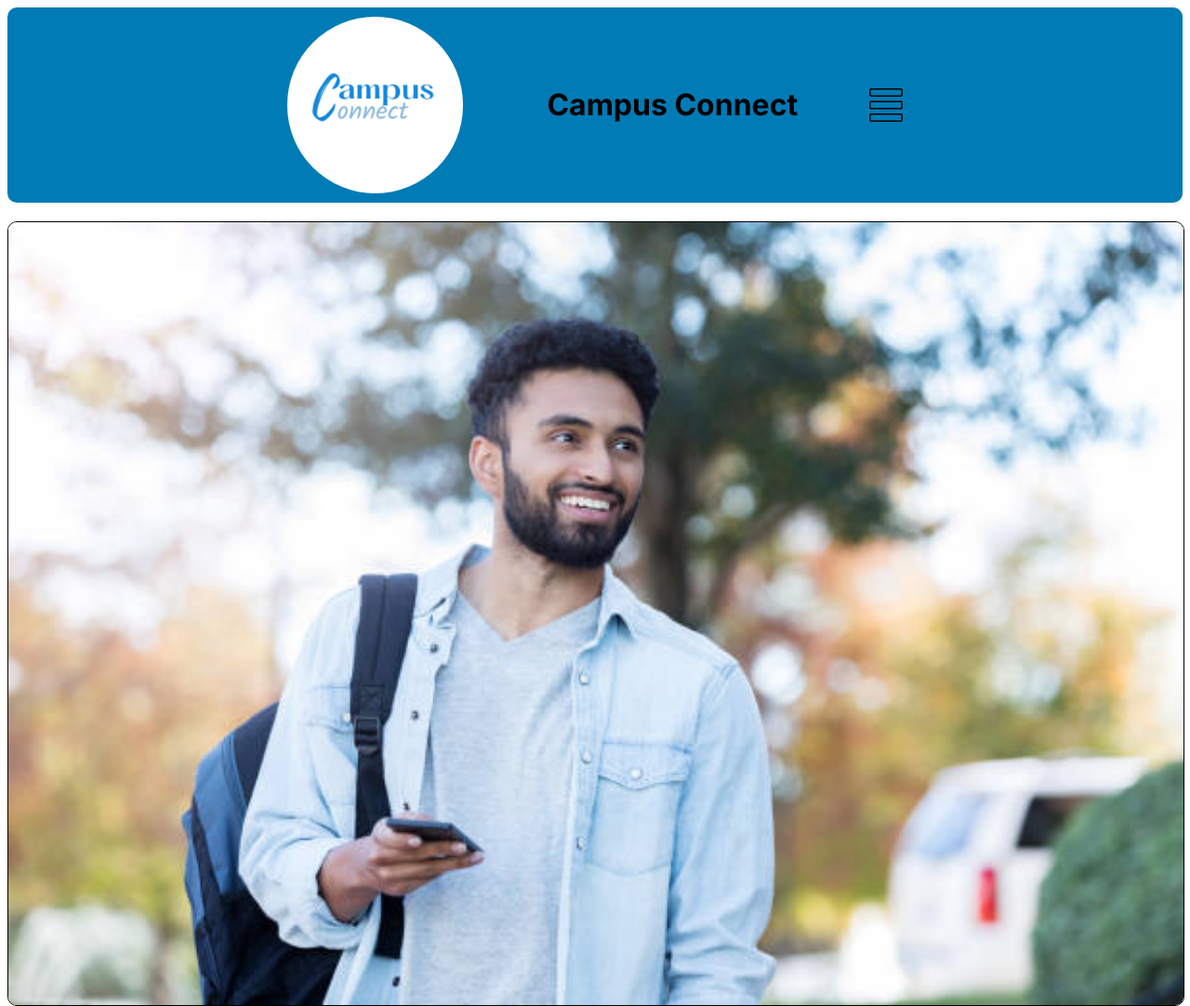
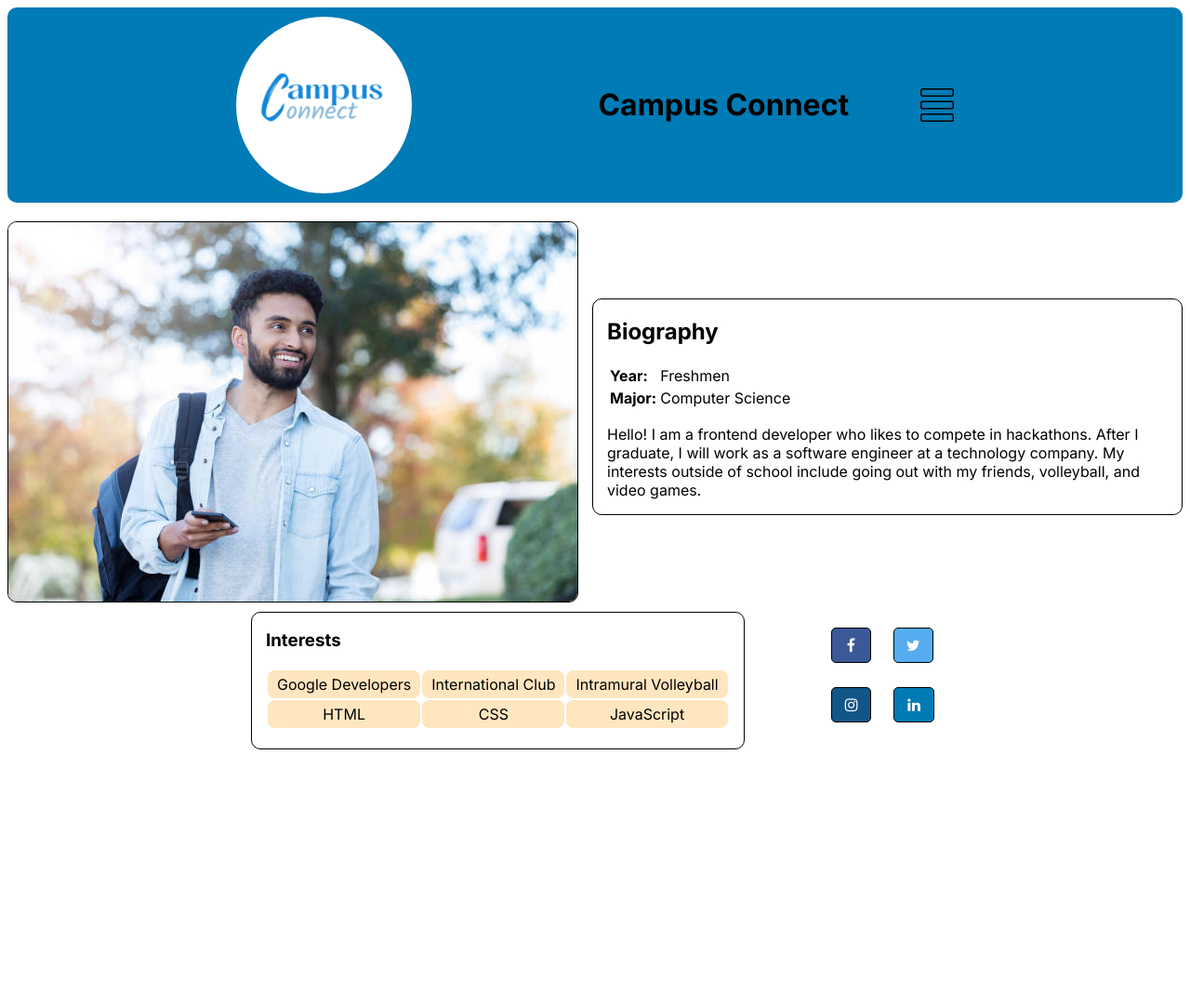
Before and after one commit to mojabi-ghost/HackNITR-4.0, a plain HTML site: page index.html in a window 1280 px wide. Shown: the top 1082 px of the page at 93% size. After the commit the page ends 814 px from the top, so only its background shows below. Drawn offline with Linux system fonts and the light colour scheme.

Commit message:
mobile design changes

```diff
--- a/index.html
+++ b/index.html
@@ -22,6 +22,7 @@
     </header>
 
 <main>
+    <div id="desktop-hero-wrapper">
     <img src="./assets/images/male-college-student1.jpg" alt="profile-picture" id="profile-picture">
     <div id="bio-section">
         <h2>Biography</h2>
@@ -35,10 +36,10 @@
                 <td>Computer Science</td>
             </tr>
         </table>
-        <p id="bio-text">Hello! I am a frontend developer who likes to compete in hackathons. After I graduate, I want
-            to work as a software engineer at a technology company. My interests outside of school include
+        <p id="bio-text">Hello! I am a frontend developer who likes to compete in hackathons. After I graduate, I will work as a software engineer at a technology company. My interests outside of school include
             going out with my friends, volleyball, and video games.
         </p>
+    </div>
     </div>
     <div class="interests-outter-wrapper">
     <div id="interests-section">
--- a/styles/style.css
+++ b/styles/style.css
@@ -106,3 +106,16 @@ a {
     padding: 10px 14px;
     border-radius: 5px;
 }
+@media (min-width: 750px) {
+    #page-title {
+        padding-left: 200px;
+    }
+    #bio-section {
+        margin-left: 15px;
+    }
+    #desktop-hero-wrapper {
+        display: flex;
+        justify-content: center;
+        align-items: center;
+    }
+}
```
